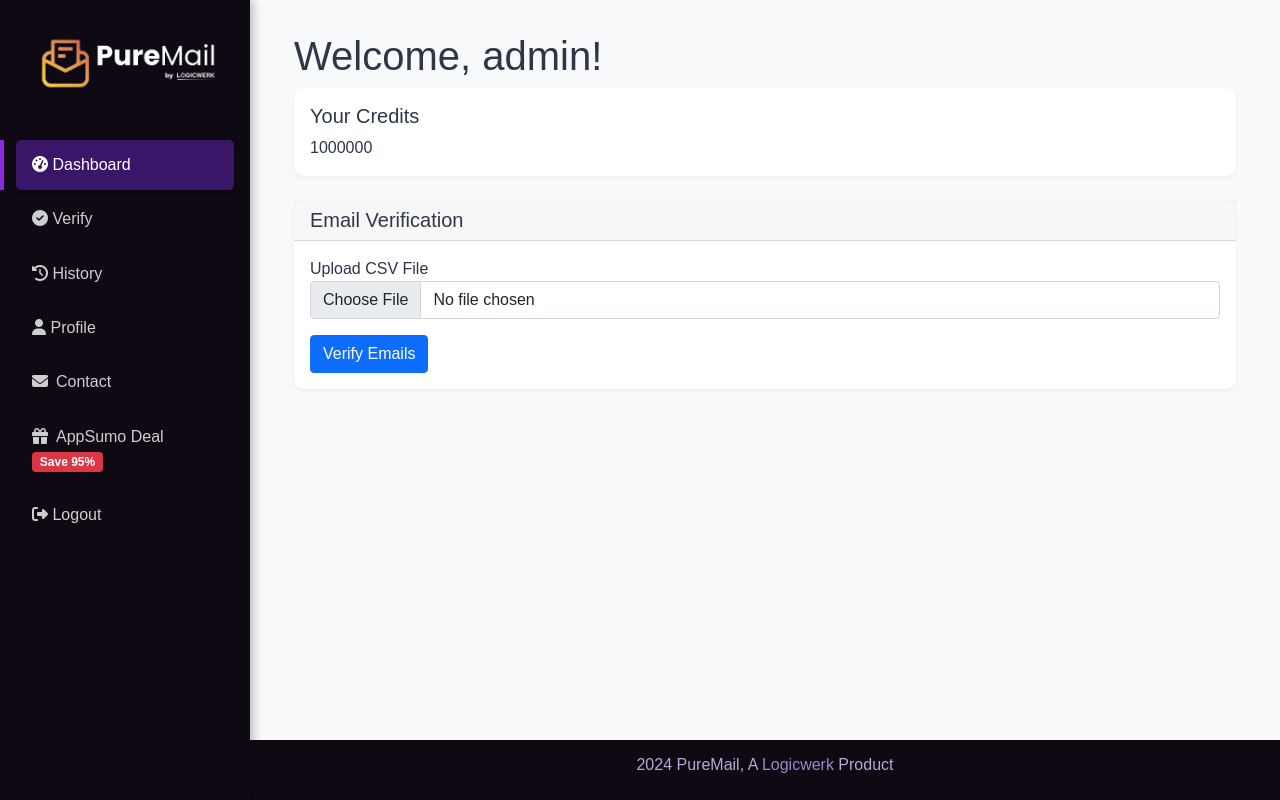
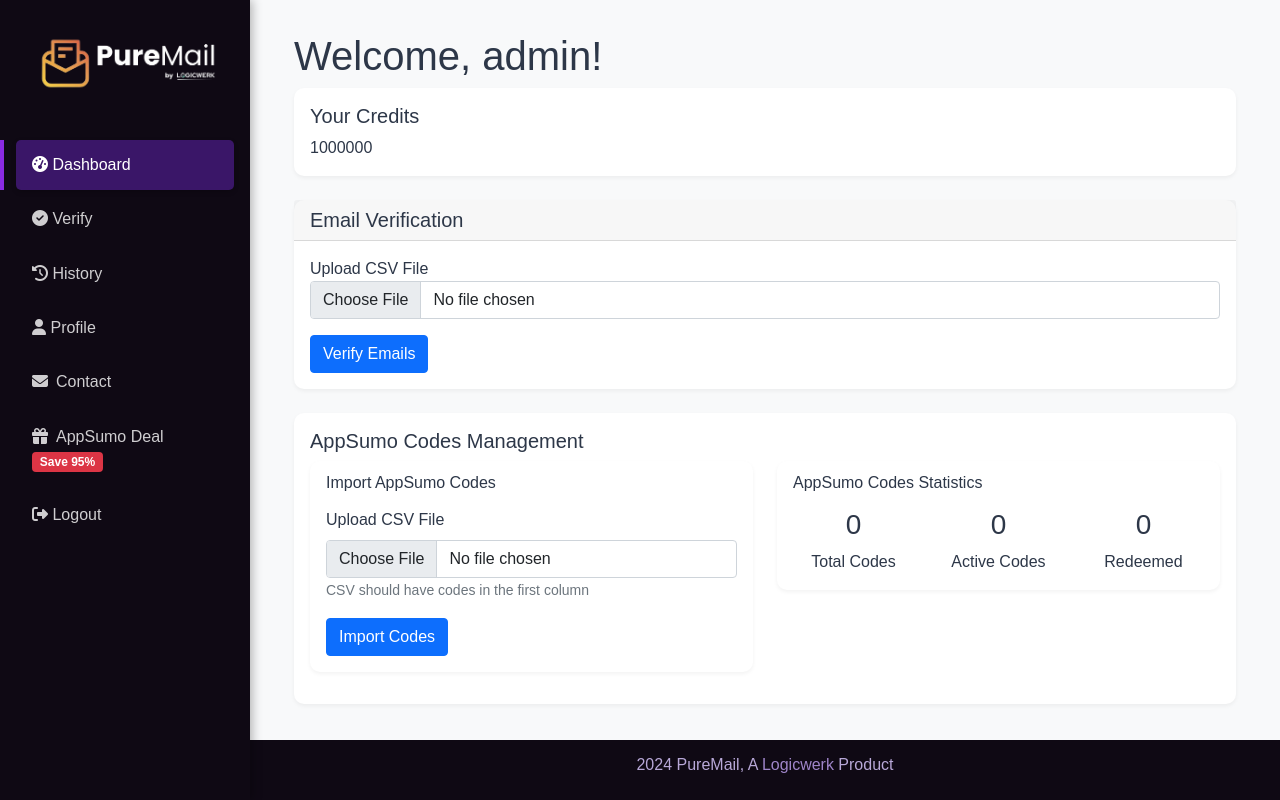
Before and after one commit to Prantikc22/PureMail-Email-Verifier, a Flask app: page /dashboard in a window 1280 px wide. Run offline with Flask 3, Linux system fonts and the light colour scheme; a user stored in the database is signed in.

Commit message:
Add: AppSumo code management section to admin dashboard

```diff
--- a/templates/dashboard.html
+++ b/templates/dashboard.html
@@ -75,5 +75,62 @@
         </div>
     </div>
     {% endif %}
+
+    {% if current_user.is_admin %}
+    <!-- AppSumo Codes Section -->
+    <div class="row mt-4">
+        <div class="col-12">
+            <div class="card">
+                <div class="card-body">
+                    <h5 class="card-title">AppSumo Codes Management</h5>
+                    <div class="row">
+                        <div class="col-md-6">
+                            <div class="card mb-3">
+                                <div class="card-body">
+                                    <h6 class="card-subtitle mb-3">Import AppSumo Codes</h6>
+                                    <form action="{{ url_for('import_appsumo_codes') }}" method="post" enctype="multipart/form-data">
+                                        <div class="mb-3">
+                                            <label for="codesFile" class="form-label">Upload CSV File</label>
+                                            <input type="file" class="form-control" id="codesFile" name="file" accept=".csv" required>
+                                            <small class="text-muted">CSV should have codes in the first column</small>
+                                        </div>
+                                        <button type="submit" class="btn btn-primary">Import Codes</button>
+                                    </form>
+                                </div>
+                            </div>
+                        </div>
+                        <div class="col-md-6">
+                            <div class="card">
+                                <div class="card-body">
+                                    <h6 class="card-subtitle mb-3">AppSumo Codes Statistics</h6>
+                                    <div class="row">
+                                        <div class="col-md-4">
+                                            <div class="text-center">
+                                                <h3>{{ total_codes }}</h3>
+                                                <p class="mb-0">Total Codes</p>
+                                            </div>
+                                        </div>
+                                        <div class="col-md-4">
+                                            <div class="text-center">
+                                                <h3>{{ active_codes }}</h3>
+                                                <p class="mb-0">Active Codes</p>
+                                            </div>
+                                        </div>
+                                        <div class="col-md-4">
+                                            <div class="text-center">
+                                                <h3>{{ redeemed_codes }}</h3>
+                                                <p class="mb-0">Redeemed</p>
+                                            </div>
+                                        </div>
+                                    </div>
+                                </div>
+                            </div>
+                        </div>
+                    </div>
+                </div>
+            </div>
+        </div>
+    </div>
+    {% endif %}
 </div>
 {% endblock %}
```
